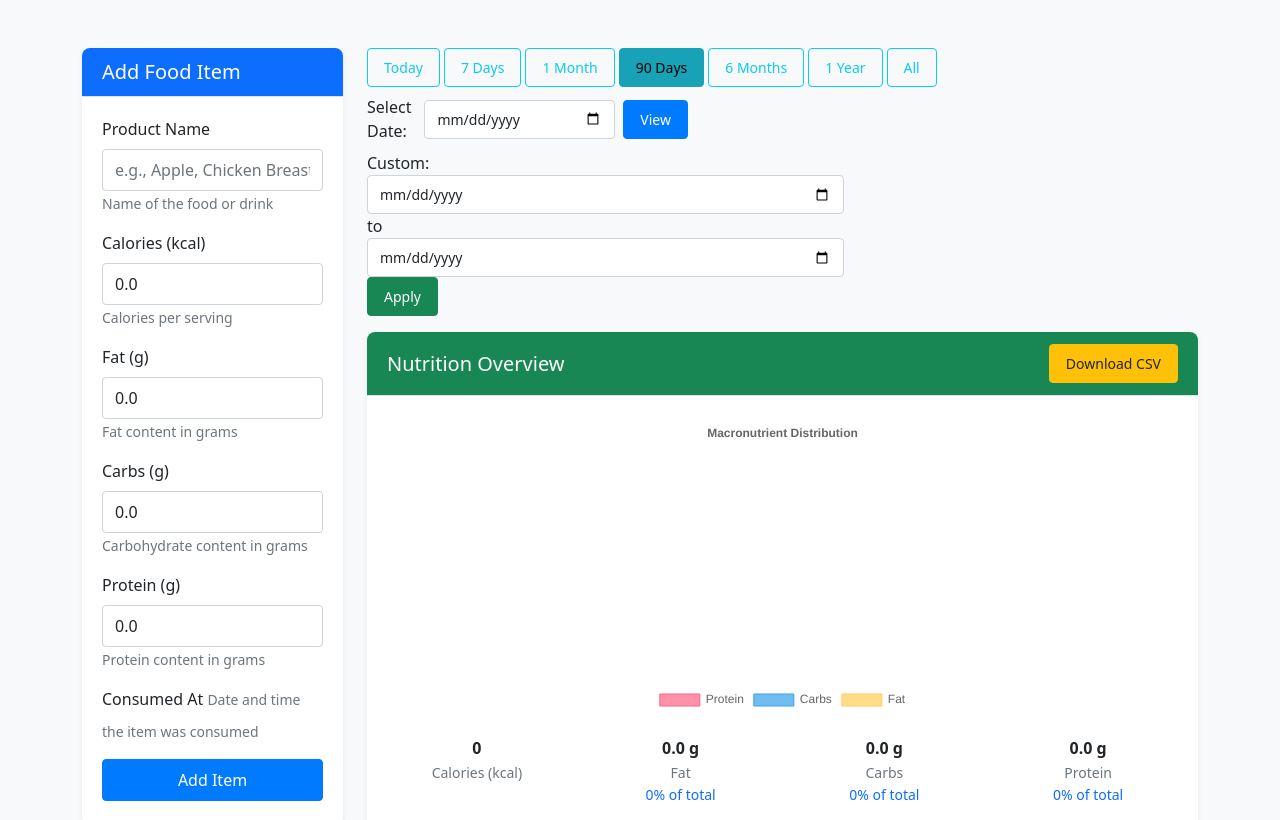
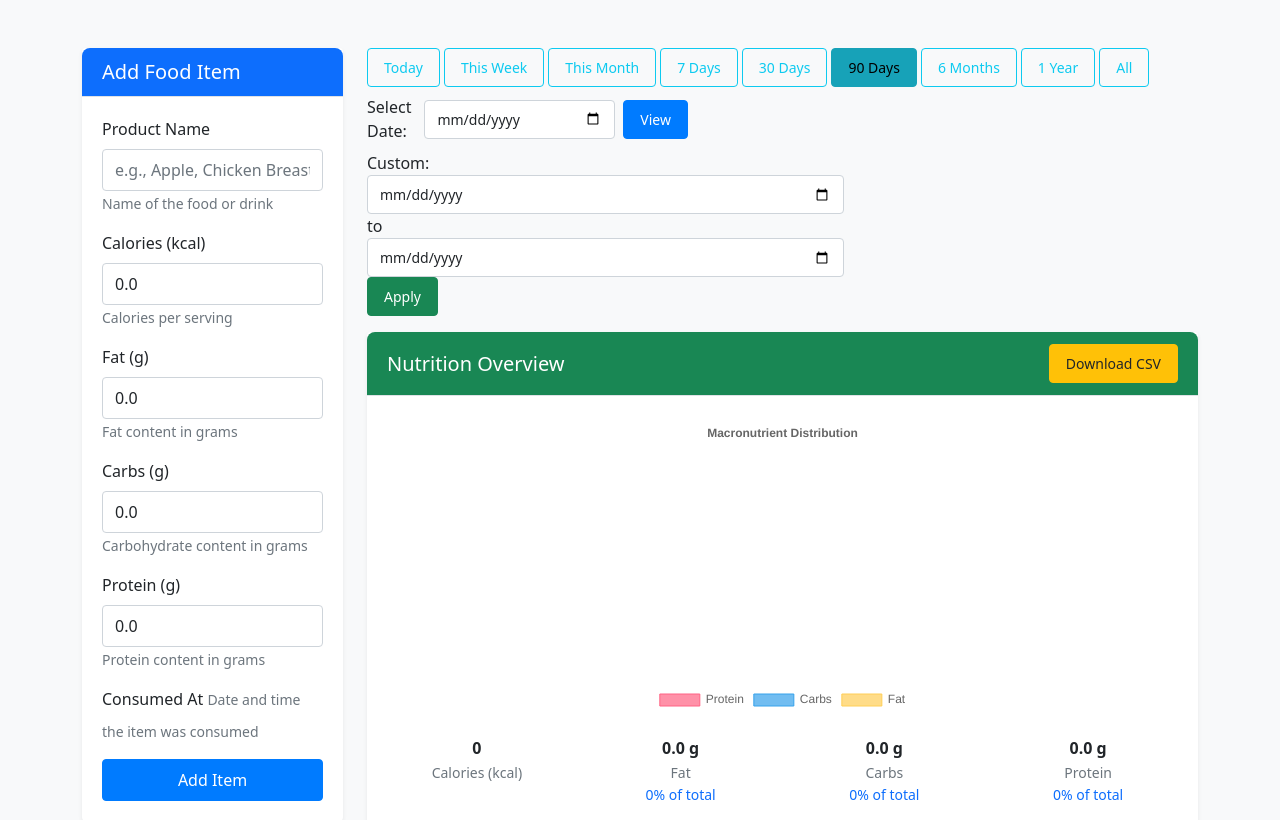
Before and after one commit to ZygimantasB/Calories_Counter_Project, a Django app: page /food_tracker/ in a window 1280 px wide. Shown: the part 83-903 px from the top of the page. Run offline with Django 5.2, Linux system fonts and the light colour scheme; data that the repository does not hold is empty; some libraries are stand-ins or nearby versions.

Commit message:
Add range-based filtering (week/month) to food and weight trackers, update buttons, improve pagination, and handle queries for enhanced date selection.

```diff
--- a/count_calories_app/templates/count_calories_app/food_tracker.html
+++ b/count_calories_app/templates/count_calories_app/food_tracker.html
@@ -191,8 +191,10 @@
       <div class="mb-3">
         <div class="d-flex justify-content-center justify-content-md-start flex-wrap gap-1 mb-2">
           <a href="?range=today" class="btn btn-sm {% if selected_range == 'today' and not selected_date and not current_days %}btn-info{% else %}btn-outline-info{% endif %}">Today</a>
+          <a href="?range=week" class="btn btn-sm {% if selected_range == 'week' %}btn-info{% else %}btn-outline-info{% endif %}">This Week</a>
+          <a href="?range=month" class="btn btn-sm {% if selected_range == 'month' %}btn-info{% else %}btn-outline-info{% endif %}">This Month</a>
           <a href="?days=7" class="btn btn-sm {% if current_days == '7' %}btn-info{% else %}btn-outline-info{% endif %}">7 Days</a>
-          <a href="?days=30" class="btn btn-sm {% if current_days == '30' %}btn-info{% else %}btn-outline-info{% endif %}">1 Month</a>
+          <a href="?days=30" class="btn btn-sm {% if current_days == '30' %}btn-info{% else %}btn-outline-info{% endif %}">30 Days</a>
           <a href="?days=90" class="btn btn-sm {% if current_days == '90' %}btn-info{% else %}btn-outline-info{% endif %}">90 Days</a>
           <a href="?days=180" class="btn btn-sm {% if current_days == '180' %}btn-info{% else %}btn-outline-info{% endif %}">6 Months</a>
           <a href="?days=365" class="btn btn-sm {% if current_days == '365' %}btn-info{% else %}btn-outline-info{% endif %}">1 Year</a>
--- a/count_calories_app/views.py
+++ b/count_calories_app/views.py
@@ -855,10 +855,20 @@ def get_weight_data(request):
     days_param = request.GET.get('days')
     start_date_str = request.GET.get('start_date')
     end_date_str = request.GET.get('end_date')
+    range_param = request.GET.get('range')
 
     end_date = timezone.now()
 
-    if start_date_str and end_date_str:
+    if range_param == 'week':
+        # This week (from Monday to now)
+        start_date = end_date - timedelta(days=end_date.weekday())
+        start_date = start_date.replace(hour=0, minute=0, second=0, microsecond=0)
+        end_date = end_date.replace(hour=23, minute=59, second=59, microsecond=999999)
+    elif range_param == 'month':
+        # This month (from 1st to now)
+        start_date = end_date.replace(day=1, hour=0, minute=0, second=0, microsecond=0)
+        end_date = end_date.replace(hour=23, minute=59, second=59, microsecond=999999)
+    elif start_date_str and end_date_str:
         # Custom date range
         try:
             from datetime import datetime
@@ -1028,13 +1038,22 @@ def weight_tracker(request):
     start_date_str = request.GET.get('start_date')
     end_date_str = request.GET.get('end_date')
     days_param = request.GET.get('days')
+    range_param = request.GET.get('range')
 
     # Default to the last 90 days
     end_date = timezone.now()
-    current_days = days_param if days_param else '90'
-
-    # Calculate start_date based on days parameter
-    if days_param == 'all':
+    current_days = days_param if days_param else None
+    current_range = range_param if range_param else None
+
+    # Calculate start_date based on range or days parameter
+    if range_param == 'week':
+        # This week (from Monday to now)
+        start_date = end_date - timedelta(days=end_date.weekday())
+        start_date = start_date.replace(hour=0, minute=0, second=0, microsecond=0)
+    elif range_param == 'month':
+        # This month (from 1st to now)
+        start_date = end_date.replace(day=1, hour=0, minute=0, second=0, microsecond=0)
+    elif days_param == 'all':
         start_date = None
     elif days_param:
         try:
@@ -1045,6 +1064,7 @@ def weight_tracker(request):
             current_days = '90'
     else:
         start_date = end_date - timedelta(days=90)
+        current_days = '90'
 
     # Base queryset for the page and default CSV export
     if start_date:
@@ -1114,6 +1134,7 @@ def weight_tracker(request):
         'form': form,
         'weights': weights,
         'current_days': current_days,
+        'current_range': current_range,
     }
     return render(request, 'count_calories_app/weight_tracker.html', context)
 
```
Also changed, not shown: count_calories_app/templates/count_calories_app/weight_tracker.html (+23 -11 lines).
